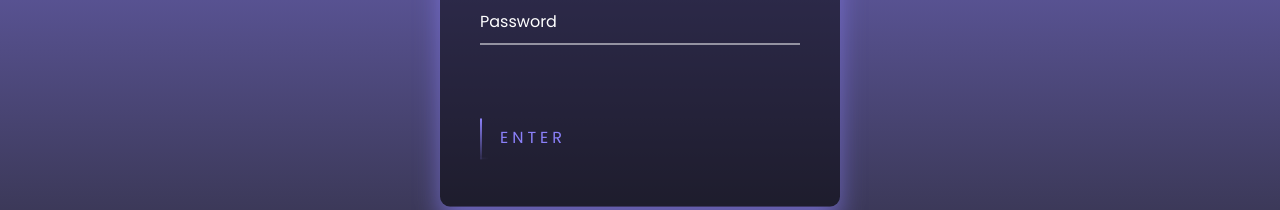
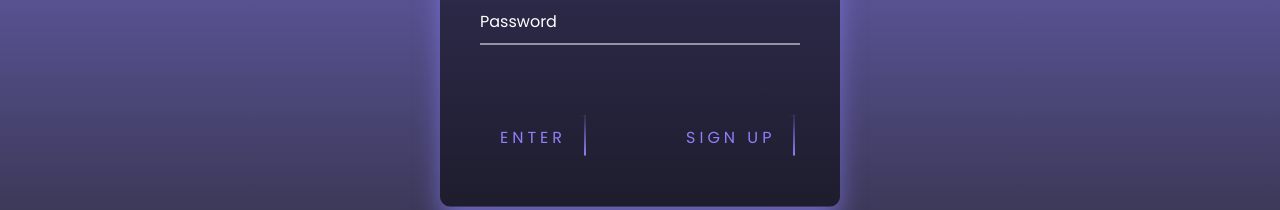
Before and after one commit to MaiconMJ/LoginForm, a React (Create React App) app in the folder login-form-frontend/: page / in a window 1280 px wide. Shown: the part 388-598 px from the top of the page. Built offline with nearby package versions, Linux system fonts and the light colour scheme; the HTML template or start-up script is replaced by a standard one.

Commit message:
Adicionado botão sign up na login page

```diff
--- a/login-form-frontend/src/pages/Login.js
+++ b/login-form-frontend/src/pages/Login.js
@@ -3,6 +3,7 @@ import './Login.css';
 import { useNavigate } from 'react-router-dom';
 import { BASE_URL } from '../constants/urls';
 import axios from 'axios';
+import { goToLogin, goToSignup } from '../router/RouteFunctions';
 
 
 function Login() {
@@ -38,6 +39,8 @@ function Login() {
         alert('User not found')
       })
 
+
+
   }
 
   return (
@@ -61,12 +64,19 @@ function Login() {
               required />
             <label>Password</label>
           </div>
-          <a onClick={onSubmitLogin}>
+          <a onClick={() => goToLogin(navigate)}>
             <span></span>
             <span></span>
             <span></span>
             <span></span>
             Enter
+          </a>
+          <a style={{marginLeft: 80}} onClick={() => goToSignup(navigate)}>
+            <span></span>
+            <span></span>
+            <span></span>
+            <span></span>
+            Sign up
           </a>
         </form>
       </div>
```
